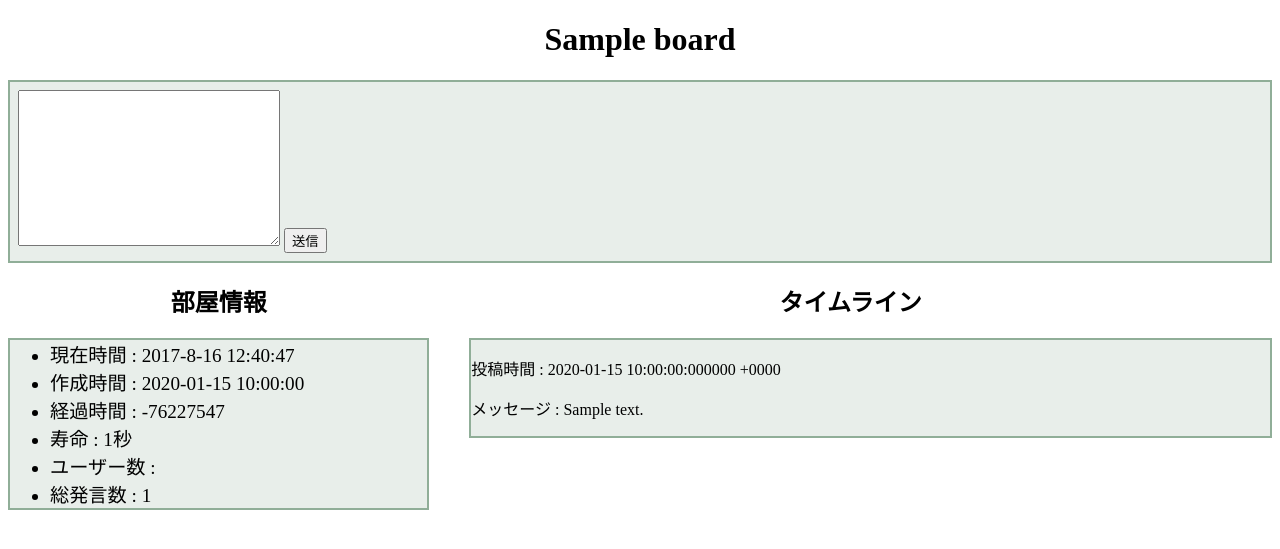
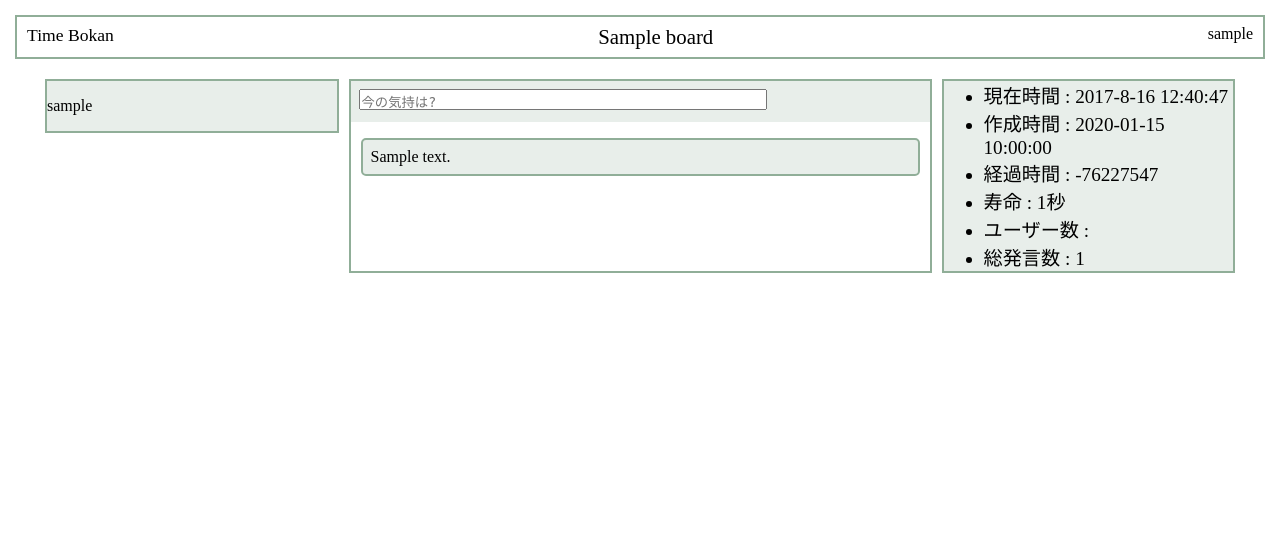
Before and after one commit to s15009/chatsite, a Django app: template chats/templates/chats/board.html in a window 1280 px wide. Shown: the top 549 px of the page. Run offline with Django 3.2, Linux system fonts and the light colour scheme; tables that the repository leaves empty hold one stand-in row (values such as "Sample post"); the template is opened without the code that fills it: values that come from a table or form of the project are taken from there, most other values are stand-ins (such as "Sample title", 1, 10 or a date in 2020); some libraries are stand-ins or nearby versions.

Commit message:
Update chats comment

```diff
--- a/chats/static/chats/main.js
+++ b/chats/static/chats/main.js
@@ -1,4 +1,34 @@
 $(function() {
+    // フォームの動き処理
+    $('#text').on('click', function() {
+        $('#submitBtn').show();
+        $('#text').prop('rows', 2);
+    });
+
+    $('#text').on('keyup', function() {
+        var text = $('#text');
+        if (text.val() == '') {
+            $('#submitBtn').prop('disabled', true);
+        }
+        else {
+            $('#submitBtn').prop('disabled', false);
+        }
+        // テキストボックスのrowsの調整
+        var return_num = text.val().match(/\n/gm);
+        if (return_num) {
+            text.prop('rows', (return_num.length + 2));
+        }
+        else {
+            text.prop('rows', 2);
+        }
+    });
+
+    $(document).on('click', function(e) {
+        if (!$.contains($('#messageForm')[0], e.target) && $('#text').val() == '') {
+            $('#submitBtn').hide();
+            $('#text').prop('rows', 1);
+        }
+    });
 
     // 現在時刻
     var now = new Date();
@@ -28,11 +58,13 @@ $(function() {
         e.preventDefault();
 
         // 2重クリック防止
+        /*
         var self = this;
         $(':submit', self).prop('disabled', true);
         setTimeout(function() {
             $(':submit', self).prop('disabled', false);
         }, 1000);
+        */
 
         // メッセージ送信
         $.ajax({
@@ -49,9 +81,12 @@ $(function() {
             },
         }).done(function(data, textStatus, jqXHR) {
             var $data = $(data);
-            var $root = $('#contents');
-            $root.empty();
-            $root.append($data);
+
+            // テキストフォームの初期化
+            $('#text').val('');
+            $('#submitBtn').prop('disabled', true);
+            $('#text').prop('rows', 2);
+
             updateMessage();
             $data.ready(function() {
             });
@@ -94,7 +129,7 @@ function updateMessage() {
                 var messageDiv = $("<div></div>", {
                     'class': 'message'
                 });
-                messageDiv.append('<p>投稿時間 : ' + message.pub_date + '</p>').append('<p>メッセージ : ' + message.message + '</p>');
+                messageDiv.append('<p>' + message.message + '</p>');
 
                 // listのDOMに追加する
                 $('#message_list ul').prepend(messageDiv);
--- a/chats/static/chats/style.css
+++ b/chats/static/chats/style.css
@@ -1,3 +1,7 @@
+body {
+    margin: 15px;
+}
+
 h1, h2 {
     text-align: center;
 }
@@ -5,30 +9,83 @@ h1, h2 {
 form {
     padding: 8px;
     background-color: #E8EEEA;
+}
+
+#text {
+    resize: none;
+    overflow: hidden;
+}
+
+#submitBtn {
+    display: none;
+}
+
+.head {
+    display: flex;
+    justify-content: space-between;
+    margin: 10px 0px;
     border: 2px solid #90AE98;
+}
+
+.title_logo {
+    margin: 8px 0px 8px 10px;
+    font-size: 1.1em;
+}
+
+.board_name {
+    margin: 8px 0px 8px 0px;
+    font-size: 1.3em;
+}
+
+.user_name {
+    margin: 8px 10px;
 }
 
 #main {
     display: flex;
-    justify-content: center;
+    justify-content: space-between;
 }
 
-#board_info {
+#user_info {
     flex: 1;
-}
-
-#board_info ul {
-    font-size: 1.2em;
+    align-self: flex-start;
+    margin: 10px 10px 0px 30px;
     background-color: #E8EEEA;
     border: 2px solid #90AE98;
 }
 
 #message_list {
     flex: 2;
+    align-self: stretch;
+    margin: 10px 0px 0px 0px;
+    border: 2px solid #90AE98;
+}
+
+#message_list ul {
+    padding: 0px;
+}
+
+#message_list p {
+    margin: 0px;
 }
 
 .message {
+    margin: 10px;
+    padding: 8px;
     background-color: #E8EEEA;
     border: 2px solid #90AE98;
-    margin: 5px 0px;
+    border-radius: 5px;
 }
+
+#board_info {
+    flex: 1;
+    align-self: flex-start;
+    margin: 10px 30px 0px 10px;
+    background-color: #E8EEEA;
+    border: 2px solid #90AE98;
+}
+
+#board_info ul {
+    margin: 0;
+    font-size: 1.2em;
+}
--- a/chats/templates/chats/board.html
+++ b/chats/templates/chats/board.html
@@ -7,16 +7,34 @@
     <link rel="stylesheet" type='text/css' href="{% static 'chats/style.css' %}">
 </head>
 <body>
-    <h1>{{board.board_name}}</h1>
+    <header class="head">
+        <p class="title_logo">Time Bokan</p>
+        <p class="board_name">{{ board.board_name }}</p>
+        <p class="user_name">{{ profile.username }}</p>
+    </header>
 
-    <form id="messageForm" method="post" action="{% url 'chats:post_message' board.id %}">
-        {% csrf_token %}
-        <textarea id="text" name="text" cols="30" rows="10"></textarea>
-        <button id="submitBtn">送信</button>
-    </form>
     <div id="main">
+        <div id="user_info">
+            <p>{{ profile.username }}</p>
+        </div>
+        <div id="message_list">
+            <form id="messageForm" method="post" action="{% url 'chats:post_message' board.id %}">
+                {% csrf_token %}
+                <textarea id="text" name="text" cols="50" rows="1" required placeholder="今の気持は?"></textarea>
+                <br>
+                <button id="submitBtn" disabled="true">送信</button>
+            </form>
+            <ul>
+                {% if message_list %}
+                    {% for message in message_list %}
+                    <div class='message'>
+                        <p>{{ message.message }}</p>
+                    </div>
+                    {% endfor %}
+                {% endif %}
+            </ul>
+        </div>
         <div id="board_info">
-            <h2>部屋情報</h2>
             <ul>
                 <li id="now_date">現在時間 : </li>
                 <li id="board_pub_date">作成時間 : {{ board.get_display_pub_date }}</li>
@@ -26,20 +44,9 @@
                 <li id="message_counter">総発言数 : {{ message_list.count }}</li>
             </ul>
         </div>
-        <div id="message_list">
-            <h2>タイムライン</h2>
-            <ul>
-            {% if message_list %}
-                {% for message in message_list %}
-                <div class='message'>
-                    <p>投稿時間 : {{ message.get_formated_pub_date }}</p>
-                    <p>メッセージ : {{ message.message }}</p>
-                </div>
-                {% endfor %}
-            {% endif %}
-            </ul>
-        </div>
-</div>
+    </div>
+    <footer>
+    </footer>
 
     <script src="https://code.jquery.com/jquery-3.2.1.min.js"
         integrity="sha256-hwg4gsxgFZhOsEEamdOYGBf13FyQuiTwlAQgxVSNgt4="
--- a/chats/views.py
+++ b/chats/views.py
@@ -58,8 +58,10 @@ def board(request, board_id):
     profile = request.user
 
     # 部屋が死んでいたら墓場ページへ
+    '''
     if board.is_status == 1 or not board.is_alive():
         return render(request, 'chats/tomb.html')
+    '''
 
     # 部屋別ログイン処理
     if profile in login_users:
@@ -87,9 +89,11 @@ def get_message(request, board_id):
     board = Board.objects.get(id=board_id)
 
     #掲示板の寿命がなくなっていればステータスに応じてリダイレクトさせる
+    '''
     if board.is_status == 1 or not board.is_alive():
         data = {'is_alive' : False}
         return JsonResponse({'data': data}, safe=False)
+    '''
 
     if request.method == 'POST':
         latest_message_id = request.POST.get('latest_message_id')
--- a/twitter/management/commands/regulary_board.py
+++ b/twitter/management/commands/regulary_board.py
@@ -12,7 +12,6 @@ class Command(BaseCommand):
 
     #ここが呼ばれる
     def handle(self, *args, **options):
-        print('call handle')
         try:
             for board in Board.objects.filter(is_status=0):
                 if not board.is_alive:
```
